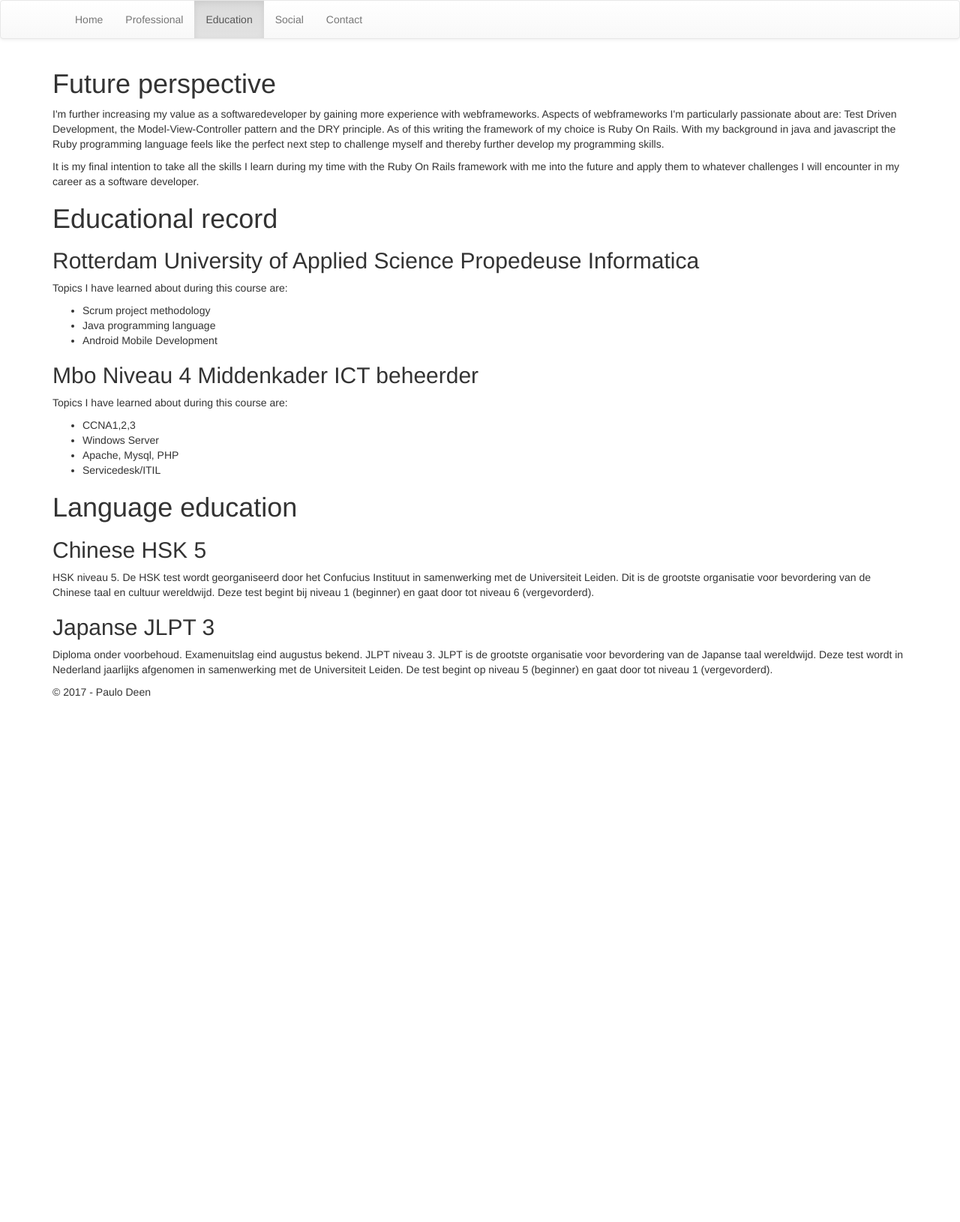
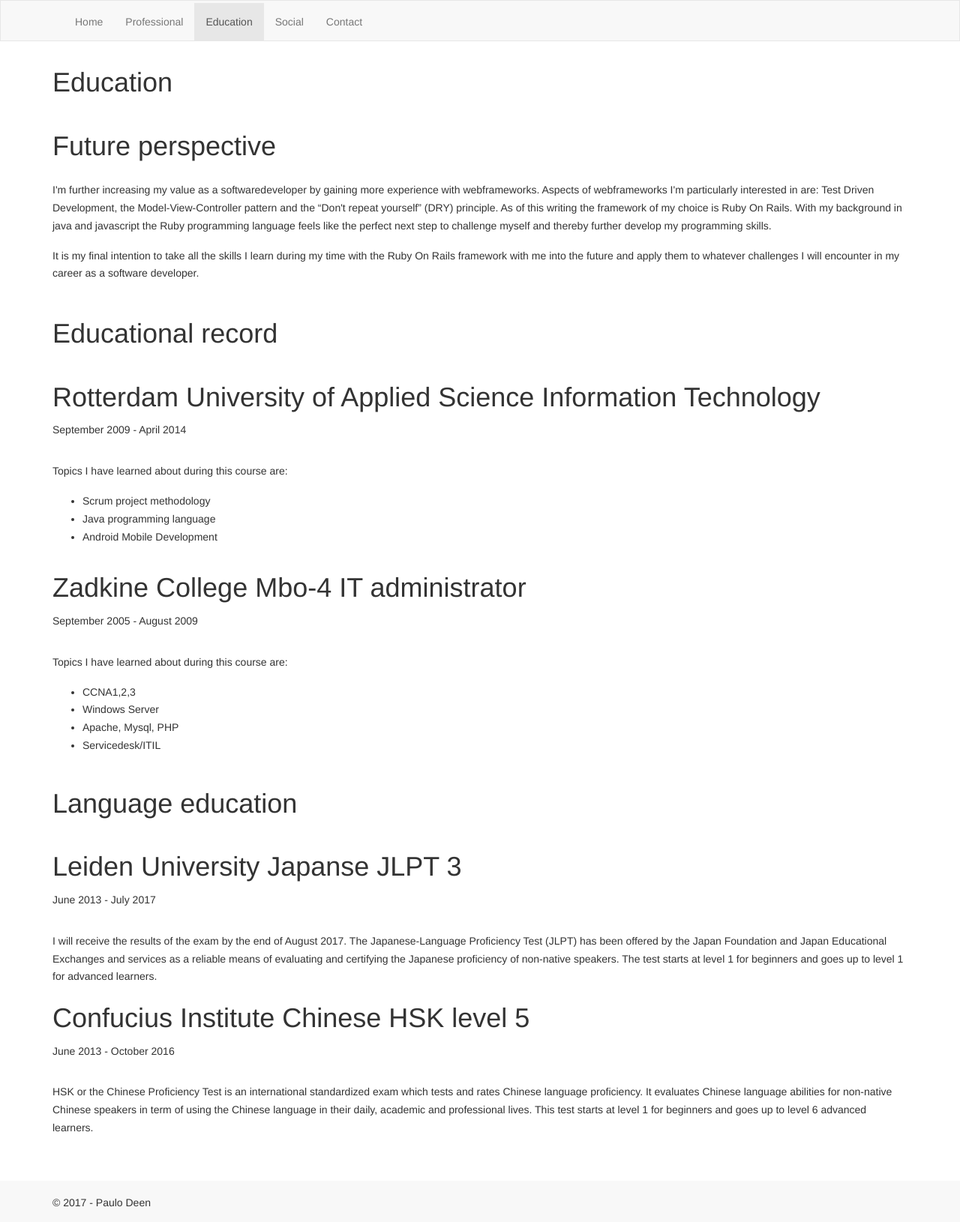
Before and after one commit to padeen/portfolio, a plain HTML site: page education.html in a window 1280 px wide. Shown: the whole page at 75% size. Before the commit the page ends 943 px from the top, so only its background shows below. Drawn offline with nearby package versions, Linux system fonts and the light colour scheme.

Commit message:
Improved css & content all pages

```diff
--- a/education.html
+++ b/education.html
@@ -10,20 +10,8 @@
 	integrity="sha384-BVYiiSIFeK1dGmJRAkycuHAHRg32OmUcww7on3RYdg4Va+PmSTsz/K68vbdEjh4u"
 	crossorigin="anonymous">
 
-	<!-- Optional theme -->
-	<link rel="stylesheet"
-	href="https://maxcdn.bootstrapcdn.com/bootstrap/3.3.7/css/bootstrap-theme.min.css"
-	integrity="sha384-rHyoN1iRsVXV4nD0JutlnGaslCJuC7uwjduW9SVrLvRYooPp2bWYgmgJQIXwl/Sp"
-	crossorigin="anonymous">
 	<link rel="stylesheet" href="styles.css">
 
-	<script src="https://ajax.googleapis.com/ajax/libs/jquery/3.2.1/jquery.min.js"></script>
-
-	<!-- Latest compiled and minified JavaScript -->
-	<script
-src="https://maxcdn.bootstrapcdn.com/bootstrap/3.3.7/js/bootstrap.min.js"
-integrity="sha384-Tc5IQib027qvyjSMfHjOMaLkfuWVxZxUPnCJA7l2mCWNIpG9mGCD8wGNIcPD7Txa"
-crossorigin="anonymous"></script>
 	<meta name="viewport" content="width=device-width, initial-scale=1">
 </head>
 <body>
@@ -51,13 +39,24 @@ crossorigin="anonymous"></script>
 			</div>
 		</div>
 	</nav>
+	<!-- Header ends -->
+
+	<!-- Body content begins -->
+	<div class="body-content">
 		<div class="container">
+			<div class="page-heading">
+				<h1>Education</h1>
+			</div>
+			<article>
+				<div class="article-header">
 					<h1>Future perspective</h1>
+				</div>
 				<p>
 				I'm further increasing my value as a softwaredeveloper by
 				gaining more experience with webframeworks. Aspects of webframeworks
-		I'm particularly passionate about are: Test Driven Development, the
-		Model-View-Controller pattern and the DRY principle. As of this
+				I'm particularly interested in are: Test Driven Development, the
+				Model-View-Controller pattern and the &ldquo;Don't repeat
+				yourself&rdquo; (DRY) principle. As of this
 				writing the framework of my choice is Ruby On Rails. With my
 				background in java and javascript the Ruby programming language feels
 				like the perfect next step to challenge myself and thereby
@@ -68,9 +67,20 @@ crossorigin="anonymous"></script>
 				the Ruby On Rails framework with me into the future and apply them to
 				whatever challenges I will encounter in my career as a software developer.
 				</p>
+			</article>
 
+			<!-- Section educational record begins -->
+			<section id="edu-rec">
+				<div class="section-header">
 					<h1>Educational record</h1>
-		<h2>Rotterdam University of Applied Science Propedeuse Informatica</h2>
+				</div>
+
+			<article>
+				<div class="article-header">
+					<h1>Rotterdam University of Applied Science Information Technology</h1>
+					<p>
+					September 2009 - April 2014</p>
+				</div>
 				<p>
 				Topics I have learned about during this course are:
 				<ul>
@@ -79,38 +89,88 @@ crossorigin="anonymous"></script>
 					<li>Android Mobile Development</li>
 				</ul>
 				</p>
-		<h2>Mbo Niveau 4 Middenkader ICT beheerder</h2>
+			</article>
+
+			<article>
+				<div class="article-header">
+					<h1>Zadkine College Mbo-4 IT administrator</h1>
+					<p>
+					September 2005 - August 2009
+					</p>
+				</div>
 				<p>
 				Topics I have learned about during this course are:
+				</p>
 				<ul>
 					<li>CCNA1,2,3</li>
 					<li>Windows Server</li>
 					<li>Apache, Mysql, PHP</li>
 					<li>Servicedesk/ITIL</li>
 				</ul>
-		</p>
+			</article>
+			</section>
+			<!-- Section educational records ends -->
+
+			<!-- Section language education begins -->
+			<section id="lang-education">
+				<div class="section-header">
 					<h1>Language education</h1>
-		<h2>Chinese HSK 5</h2>
+				</div>
+				<article>
+					<div class="article-header">
+						<h1>Leiden University Japanse JLPT 3</h1>
 						<p>
-		HSK niveau 5. De HSK test wordt georganiseerd door het Confucius
-		Instituut in samenwerking met de Universiteit Leiden. Dit is de grootste
-		organisatie voor bevordering van de Chinese taal en cultuur wereldwijd.
-		Deze test begint bij niveau 1 (beginner) en gaat door tot niveau 6
-		(vergevorderd).
-		</p>
-		<h2>Japanse JLPT 3</h2>
-		<p>
-		Diploma onder voorbehoud. Examenuitslag eind augustus bekend. JLPT
-		niveau 3. JLPT is de grootste organisatie voor bevordering van de
-		Japanse taal wereldwijd. Deze test wordt in Nederland jaarlijks
-		afgenomen in samenwerking met de Universiteit Leiden. De test begint op
-		niveau 5 (beginner) en gaat door tot niveau 1 (vergevorderd).
+						June 2013 - July 2017
 						</p>
 					</div>
+					<p>
+					I will receive the results of the exam by the end of August 2017. The
+					Japanese-Language Proficiency Test (JLPT) has been offered
+					by the Japan Foundation and Japan Educational Exchanges and
+					services as a reliable means of evaluating and
+					certifying the Japanese proficiency of non-native speakers. The
+					test starts at level 1 for beginners and goes up to level 1 for
+					advanced learners.
+					</p>
+				</article>
+				<article>
+					<div class="article-header">
+						<h1>Confucius Institute Chinese HSK level 5</h1>
+						<p>
+						June 2013 - October 2016
+						</p>
+					</div>
+					<p>
+					HSK or the Chinese Proficiency Test is
+					an international standardized exam which tests and rates Chinese
+					language proficiency. It evaluates Chinese language abilities
+					for non-native Chinese speakers in term of using the Chinese
+					language in their daily, academic and professional lives. This
+					test starts at level 1 for beginners and goes up to level 6
+					advanced learners.
+					</p>
+				</article>
+
+			</section>
+			<!-- Section language education ends -->
+		</div>
+	</div>
+
+	<!-- Footer begins -->
 	<footer>
 		<div class="container">
 			<p>&copy; 2017 - Paulo Deen</p>
 		</div>
 	</footer>
+	<!-- Footer ends -->
+
+	<script src="https://ajax.googleapis.com/ajax/libs/jquery/3.2.1/jquery.min.js"></script>
+
+	<!-- Latest compiled and minified JavaScript -->
+	<script
+src="https://maxcdn.bootstrapcdn.com/bootstrap/3.3.7/js/bootstrap.min.js"
+integrity="sha384-Tc5IQib027qvyjSMfHjOMaLkfuWVxZxUPnCJA7l2mCWNIpG9mGCD8wGNIcPD7Txa"
+crossorigin="anonymous"></script>
+
 </body>
 </html>
--- a/styles.css
+++ b/styles.css
@@ -1,31 +1,95 @@
-/*
-body {
-	background: url(images/towers.jpg) center center no-repeat;
-	background-size: cover;
-}
-*/
-
 body,
 html {
 	width: 100%;
 	height: 100%;
 }
 
-/*
+img {
+	max-width: 100%;
+}
+
+footer {
+	padding-top: 15px;
+	background-color: #F8F8F8;
+	border-color: #E7E7E7;
+	margin-top: 45px;
+}
+
+.section-header {
+	padding-top: 15px;
+	padding-bottom: 15px;
+}
+
+article {
+}
+
+.article-header {
+	padding-bottom: 15px;
+}
+
+.article-header p {
+}
+
+.page-heading {
+	padding-top: 15px;
+	padding-bottom: 15px;
+}
+
 p {
-	padding-top: 5px;
-	padding-bottom: 5px;
+	line-height: 1.7;
+	padding-top: 3px;
+	padding-bottom: 3px;
 }
-*/
+
+ul {
+	line-height: 1.7;
+	padding-top: 3px;
+}
 
 [class*="col-"] {
 	margin-top: 20px;
 }
 
+.navbar {
+	border-radius: 0 !important;
+	margin-bottom: 0 !important;
+}
+
+#stage {
+	background: url("images/rotterdam_station.jpg"
+	) center center no-repeat;
+	color: orange;
+	background-size: cover;
+	background-color: #313335;
+	height: 100%;
+	width: 100%;
+	display: flex;
+	align-items: center;
+}
+
+#stage-caption {
+	background-color: rgba(0,0,0,0.7);
+	padding-top: 10px;
+	padding-bottom: 19px;
+	padding-left: 20px;
+	padding-right: 20px;
+	margin: 0 auto;
+	text-align: center;
+}
+
+#stage-caption h1 {
+	font-size: 5rem;
+	font-weight: 700;
+	color: orange;
+	padding-bottom: 11px;
+}
+
+#body-content {
+}
+
 #intro {
-	padding-top: 50px;
-	padding-bottom: 50px;
 	text-align: center;
+	padding-bottom: 25px;
 }
 
 #main_content {
```
Also changed, not shown: contact.html (+7 -1 lines), index.html (+21 -6 lines), professional.html (+44 -14 lines), social.html (+29 -9 lines), images/collage01.jpg, images/collage02.jpg (deleted), images/rotterdam_station.jpg, 3 other files. Lines whose indentation alone changed are shown as unchanged.
